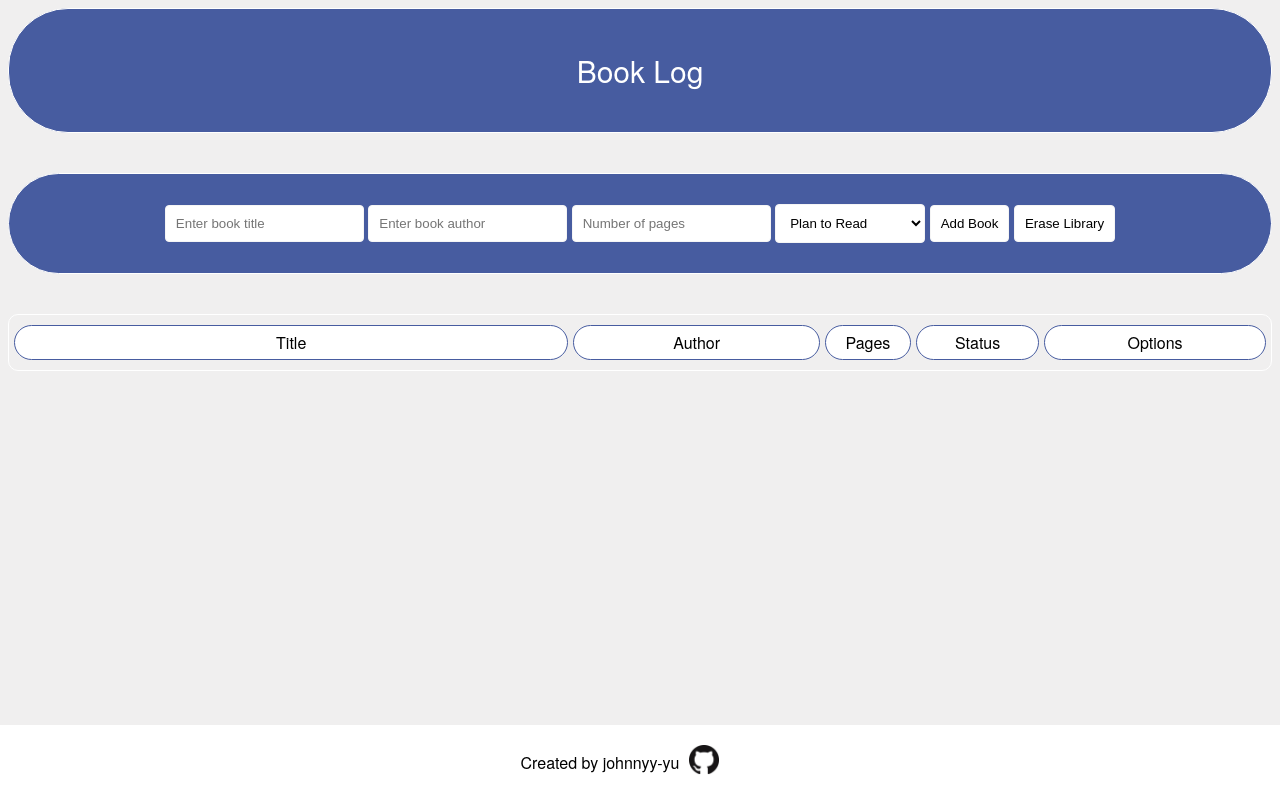
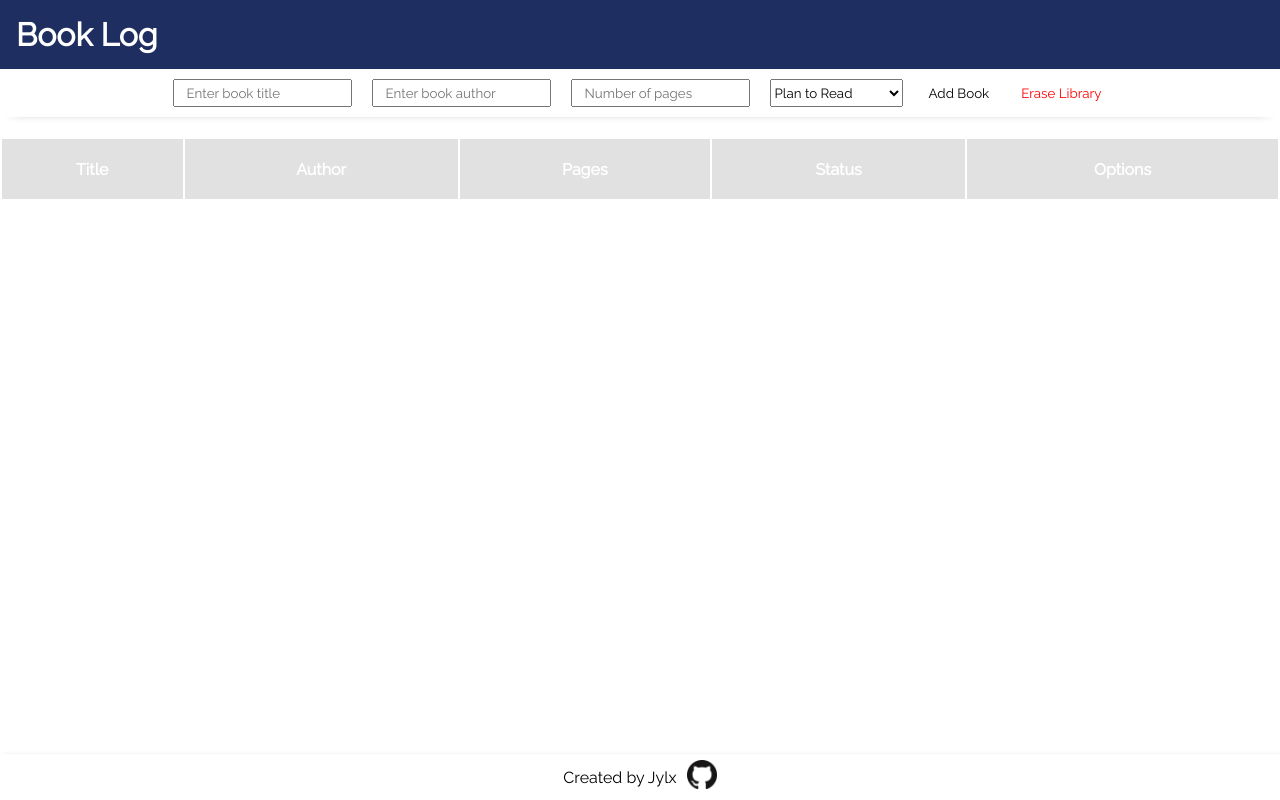
Before and after one commit to johnnyy-yu/Book-Log, a plain HTML site: page index.html in a window 1280 px wide. Drawn offline with Linux system fonts and the light colour scheme.

Commit message:
Updated UI

```diff
--- a/index.html
+++ b/index.html
@@ -4,11 +4,16 @@
         <title>Personal Book Log</title>
         <meta charset="utf-8">
         <link rel="stylesheet" href="./style.css">
+        <link rel="stylesheet" href="https://fonts.googleapis.com/css?family=Raleway">
         <meta name="viewport" content="width=device-width, initial-scale=1.0">
+        <style> * {font-family: "Raleway", serif}</style>
     </head>
     <body>
-        <div>Book Log</div>
-        <form action="" id="form" onsubmit="return false">
+        <header>
+            <h1>Book Log</h1>
+        </header>
+        <main>
+            <form id="form">
                 <input type="text" id="title" placeholder="Enter book title">
                 <input type="text" id="author" placeholder="Enter book author">
                 <input type="number" id="pages" placeholder="Number of pages">
@@ -17,9 +22,10 @@
                     <option value="Currently Reading">Currently Reading</option>
                     <option value="Finished">Finished</option>
                 </select>
-            <button class="options" type="submit" onclick="addBookToLibrary()">Add Book</button>
-            <button class="options" type="submit" onclick="deleteAll()">Erase Library</button>
+                <button class="add" type="button" onclick="addBookToLibrary()">Add Book</button>
+                <button class="erase-all" type="button" onclick="deleteAll()">Erase Library</button>
             </form>
+            <div>
                 <table>
                     <thead>
                         <tr class="table-headings">
@@ -31,12 +37,14 @@
                         </tr>
                     </thead>
                 </table>
-    </body>
+            </div>
+        </main>
         <footer>
-        Created by johnnyy-yu
-        <a class="github" href="https://github.com/johnnyy-yu/Book-Log">
+            Created by Jylx
+            <a class="github" href="https://github.com/jylx-x/Book-Log">
                 <img id="icon" src="./img/GitHub-Mark-64px.png">
             </a>
         </footer>
+    </body>
     <script src="./script.js"></script>
 </html>
--- a/script.js
+++ b/script.js
@@ -60,11 +60,12 @@ function addOptions (bookID) {
     let book = document.querySelector(bookNumber);
     let td = document.createElement("td");
 
+    td.className="options"
     td.id = "options-container-" + bookID
     book.appendChild(td);
 
+    addChangeStatus(bookID);
     addDeleteButton(bookID);
-    addChangeStatus(bookID);
 }
 
 function addDeleteButton(bookID) {
@@ -139,7 +140,7 @@ function addChangeStatus(bookID) {
     let x = "#" + statusButton.id
     let status = document.querySelector(x);
 
-    status.options[0] = new Option ("Plan to ead", "Plan to Read");
+    status.options[0] = new Option ("Plan to Read", "Plan to Read");
     status.options[1] = new Option ("Currently Reading", "Currently Reading");
     status.options[2] = new Option ("Finished", "Finished");
 
--- a/style.css
+++ b/style.css
@@ -1,102 +1,101 @@
-html {
-    font-family: "Raleway", "HelveticaNeue", "Helvetica Neue", Helvetica, Arial, sans-serif;
-    background-color: rgba(128, 125, 125, 0.116);
-    color: white;
+* {
+    margin: 0;
+    box-sizing: border-box;
 }
 
-div,
-form {
-    background-color: #475CA0;
-    text-align: center;
-    border: 1px solid white;
-    border-radius: 60px;
-    margin: 0 0 40px;
+button {
+    border: 0;
+    background: none;
+    cursor: pointer;
 }
 
-div {
-    padding: 40px;
-    font-weight: 100;
-    font-size: 30px;
-    margin: 0 0 40px;
+html {
+    overflow: hidden;
+    height: 100vh;
+}
+
+header {
+    background-color: #1E2E61;
+    color: white;
+    padding: 16px;
+}
+
+body {
+    position: relative;
+    height: 100%;
 }
 
 form {
-    padding: 30px;
+    display: flex;
+    justify-content: center;
+    flex-wrap: wrap;
+    gap: 20px;
+    box-shadow: 0 6px 12px -12px grey;
+    padding: 10px;
+    margin-bottom: 20px;
+}
 
+
+main div {
+    overflow: auto;
 }
 
 table {
-    min-width: 100%;
-    color: black;
-    border-collapse: separate;
-    border: 1px solid white;
-    border-radius: 10px;
-    text-align: center;
-    border-spacing: 5px 10px;
+    width: 100%;
+    border: none;
 }
 
-th {
-    background-color: white;
-    padding: 5px;
-    border: 1px solid #475CA0;
-    border-radius: 60px;
-    font-weight: 100;
+input {
+    padding: 4px 12px;
 }
 
-thead th:nth-child(1) {
-    width: 45%;
+.table-headings {
+    background-color: rgba(192, 192, 192, 0.473);
+    color: white;
+    height: 60px;
 }
 
-thead th:nth-child(2) {
-    width: 20%;
+.options {
+    display: flex;
+    justify-content: center;
+    gap: 30px;
 }
 
-thead th:nth-child(3) {
-    width: 7%;
-}
-
-thead th:nth-child(4) {
-    width: 10%;
+tr:nth-child(even) {
+    background-color: aliceblue;
 }
 
 td {
-    color: white;
-    background-color: #475CA0;
-    border: 1px solid white;
-    border-radius: 60px;
+    text-align: center;
+    height: 40px;
+    padding: 0 10px;
+    white-space: nowrap;
 }
 
-input,
-select,
-button {
-    padding: 10px;
-    border: 1px solid whitesmoke;
-    border-radius: 4px;
+.delete,
+.erase-all {
+    color: red;
 }
 
-select,
-button {
-    background-color: white;
-}
-
-.delete{
-    margin: 10px;
+.change {
+    border: 0;
+    background: none;
 }
 
 footer {
     position: absolute;
     bottom: 0;
-    right: 0px;
-    background-color: white;
-    color: black;
+    /* color: white; */
+    /* background-color: rgba(192, 192, 192, 0.178); */
     width: 100%;
-    padding: 20px;
+    padding: 6px;
     display: flex;
     justify-content: center;
     align-items: center;
     gap: 10px;
+    box-shadow: 3px 3px 6px silver;
 }
 
-img {
-    height: 30px
+footer img {
+    max-width: 30px;
 }
```
Lines whose indentation alone changed are shown as unchanged.
